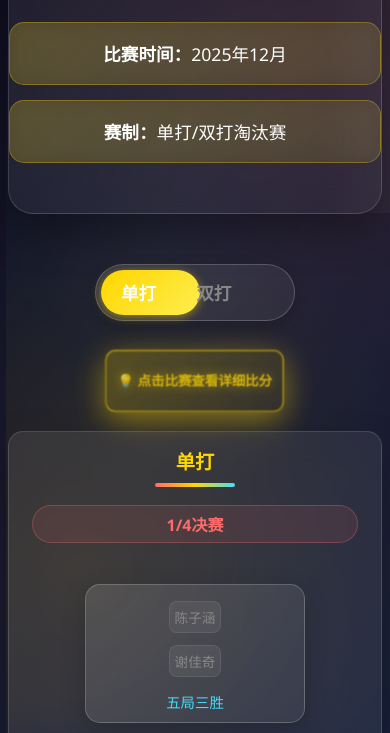
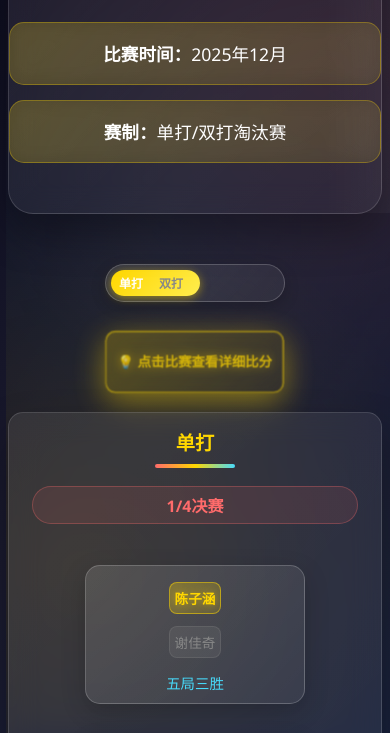
Before and after one commit to neizikou/tttfinal, a plain HTML site: page index.html in a window 390 px wide. Shown: the part 109-842 px from the top of the page. Drawn offline with Linux system fonts and the light colour scheme.

Commit message:
Update index.html

```diff
--- a/index.html
+++ b/index.html
@@ -776,6 +776,16 @@
             .section-title {
                 font-size: 1.8rem;
             }
+
+            /* 滑条适配 */
+            .toggle-label {
+                width: 280px;
+            }
+
+            .toggle-text {
+                padding: 8px 15px;
+                font-size: 1rem;
+            }
         }
 
         /* 大屏手机 (576px - 768px) */
@@ -836,6 +846,16 @@
 
             .info-card {
                 width: 100%;
+            }
+
+            /* 滑条适配 */
+            .toggle-label {
+                width: 240px;
+            }
+
+            .toggle-text {
+                padding: 6px 12px;
+                font-size: 0.9rem;
             }
         }
 
@@ -948,6 +968,17 @@
                  margin: 6px 0;
              }
 
+             /* 滑条适配 */
+             .toggle-label {
+                 width: 180px;
+                 max-width: 180px;
+             }
+
+             .toggle-text {
+                 padding: 4px 8px;
+                 font-size: 0.75rem;
+             }
+
              .section-title {
                  font-size: 1.2rem;
              }
@@ -1055,7 +1086,7 @@
                         id: 'qf4',
                         player1: '陈子涵',
                         player2: '谢佳奇',
-                        winner: '待定',
+                        winner: '陈子涵',
                         type: '五局三胜'
                     }
                 ],
@@ -1070,14 +1101,14 @@
                     {
                         id: 'sf2',
                         player1: '孙嘉辰',
-                        player2: '待定',
-                        winner: '待定',
+                        player2: '陈子涵',
+                        winner: '陈子涵',
                         type: '七局四胜'
                     }
                 ],
                 final: {
                     id: 'final',
-                    player1: '待定',
+                    player1: '陈子涵',
                     player2: '待定',
                     winner: '待定',
                     type: '七局四胜'
@@ -1335,6 +1366,30 @@
                 ];
             }
 
+            // 四分之一决赛：陈子涵 vs 谢佳奇
+            if ((match.player1 === '陈子涵' && match.player2 === '谢佳奇') ||
+                (match.player1 === '谢佳奇' && match.player2 === '陈子涵')) {
+                return [
+                    { set: 1, player1: match.player1 === '陈子涵' ? 11 : 0, player2: match.player1 === '陈子涵' ? 0 : 11 },
+                    { set: 2, player1: match.player1 === '陈子涵' ? 11 : 8, player2: match.player1 === '陈子涵' ? 8 : 11 },
+                    { set: 3, player1: match.player1 === '陈子涵' ? 11 : 4, player2: match.player1 === '陈子涵' ? 4 : 11 }
+                ];
+            }
+
+            // 半决赛：孙嘉辰 vs 陈子涵
+            if ((match.player1 === '孙嘉辰' && match.player2 === '陈子涵') ||
+                (match.player1 === '陈子涵' && match.player2 === '孙嘉辰')) {
+                return [
+                    { set: 1, player1: match.player1 === '孙嘉辰' ? 8 : 11, player2: match.player1 === '孙嘉辰' ? 11 : 8 },
+                    { set: 2, player1: match.player1 === '孙嘉辰' ? 8 : 11, player2: match.player1 === '孙嘉辰' ? 11 : 8 },
+                    { set: 3, player1: match.player1 === '孙嘉辰' ? 11 : 5, player2: match.player1 === '孙嘉辰' ? 5 : 11 },
+                    { set: 4, player1: match.player1 === '孙嘉辰' ? 11 : 8, player2: match.player1 === '孙嘉辰' ? 8 : 11 },
+                    { set: 5, player1: match.player1 === '孙嘉辰' ? 8 : 11, player2: match.player1 === '孙嘉辰' ? 11 : 8 },
+                    { set: 6, player1: match.player1 === '孙嘉辰' ? 11 : 8, player2: match.player1 === '孙嘉辰' ? 8 : 11 },
+                    { set: 7, player1: match.player1 === '孙嘉辰' ? 8 : 11, player2: match.player1 === '孙嘉辰' ? 11 : 8 }
+                ];
+            }
+
             return null;
         }
 
```
Lines whose indentation alone changed are shown as unchanged.
